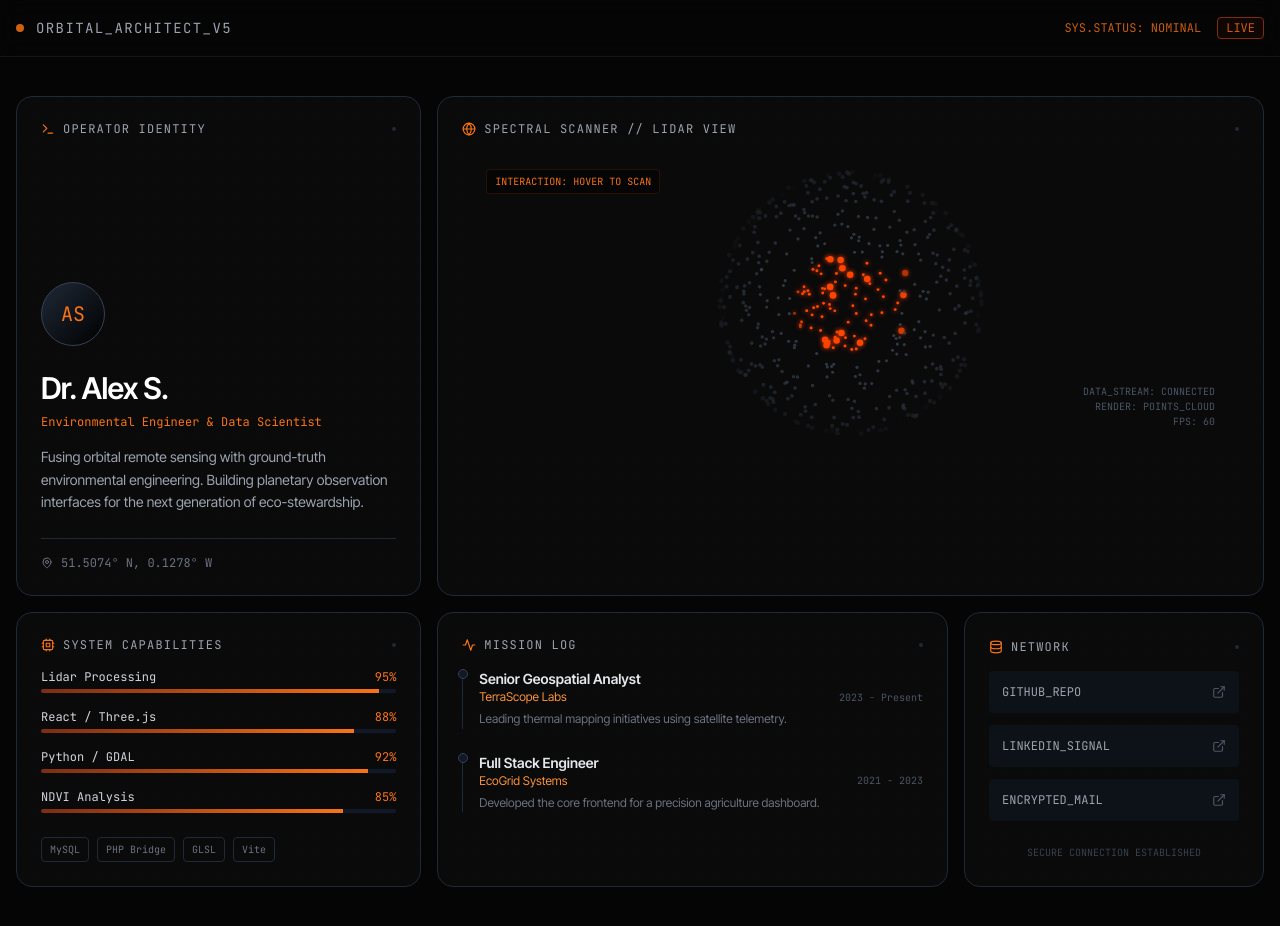
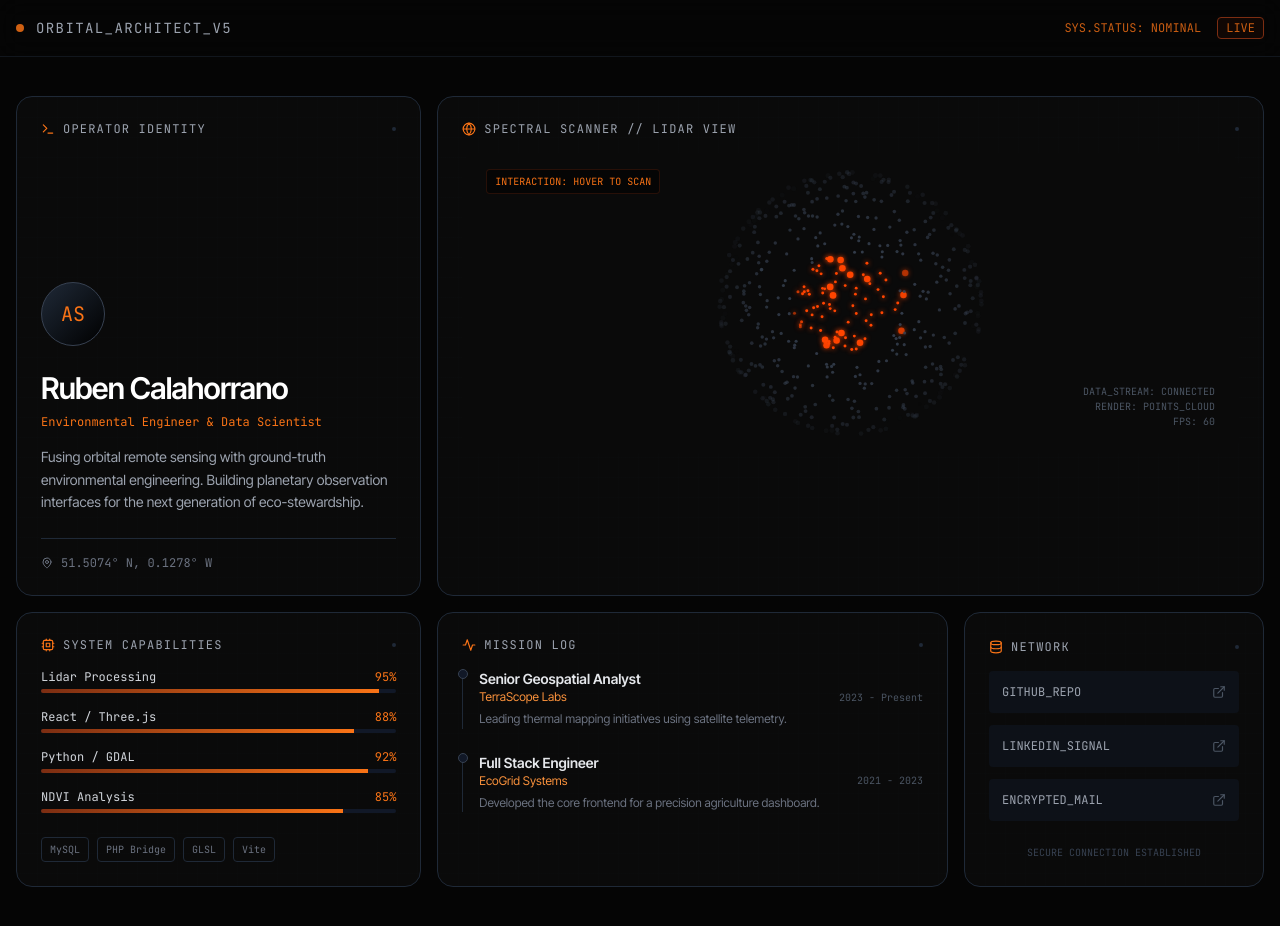
Before and after one commit to rampa86/orbital-architect-v5, a React (Vite) app: page / in a window 1280 px wide. Shown: the top 926 px of the page. Built offline with nearby package versions, Linux system fonts and the light colour scheme.

Commit message:
Update App.jsx

```diff
--- a/src/App.jsx
+++ b/src/App.jsx
@@ -15,7 +15,7 @@ const COLORS = {
 
 // --- MOCK DATA (Based on biotech_cv schema) ---
 const PROFILE = {
-  name: "Dr. Alex S.",
+  name: "Ruben Calahorrano",
   title: "Environmental Engineer & Data Scientist",
   bio: "Fusing orbital remote sensing with ground-truth environmental engineering. Building planetary observation interfaces for the next generation of eco-stewardship.",
   coords: "51.5074° N, 0.1278° W",
```
